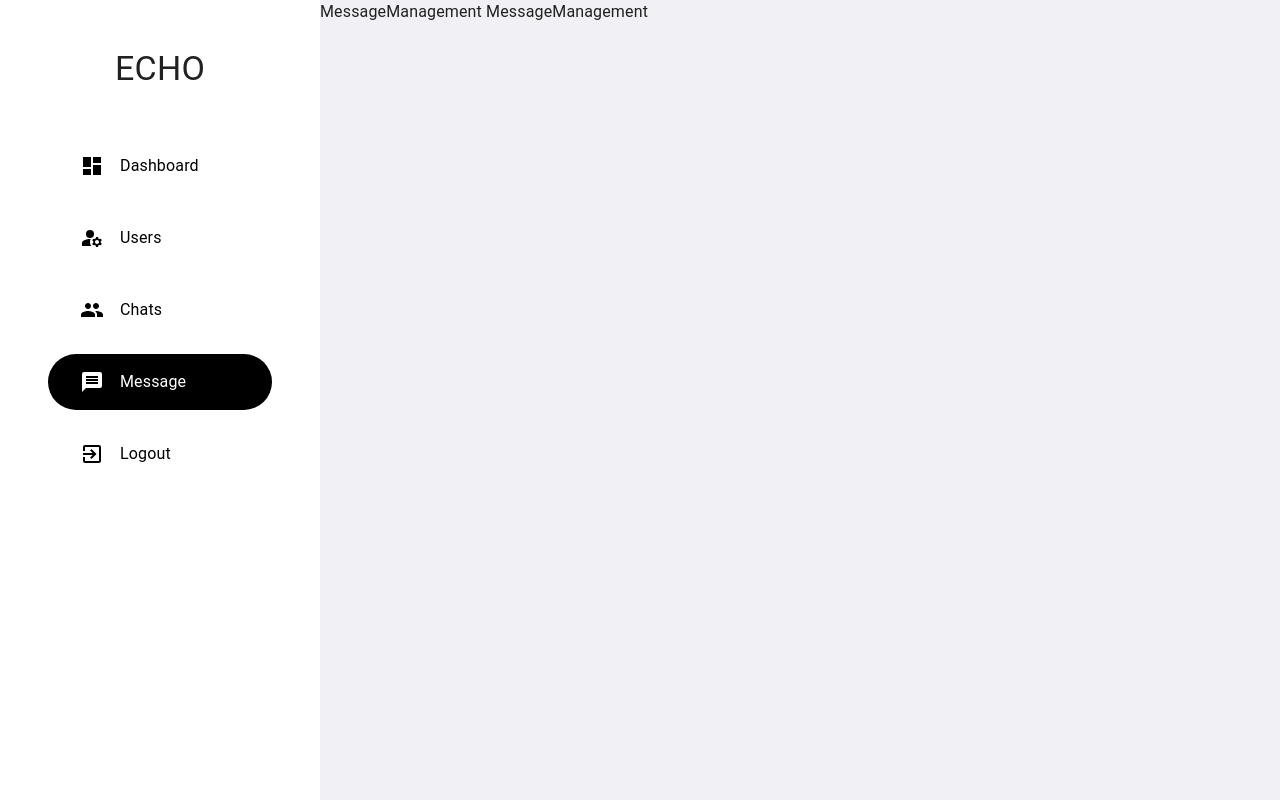
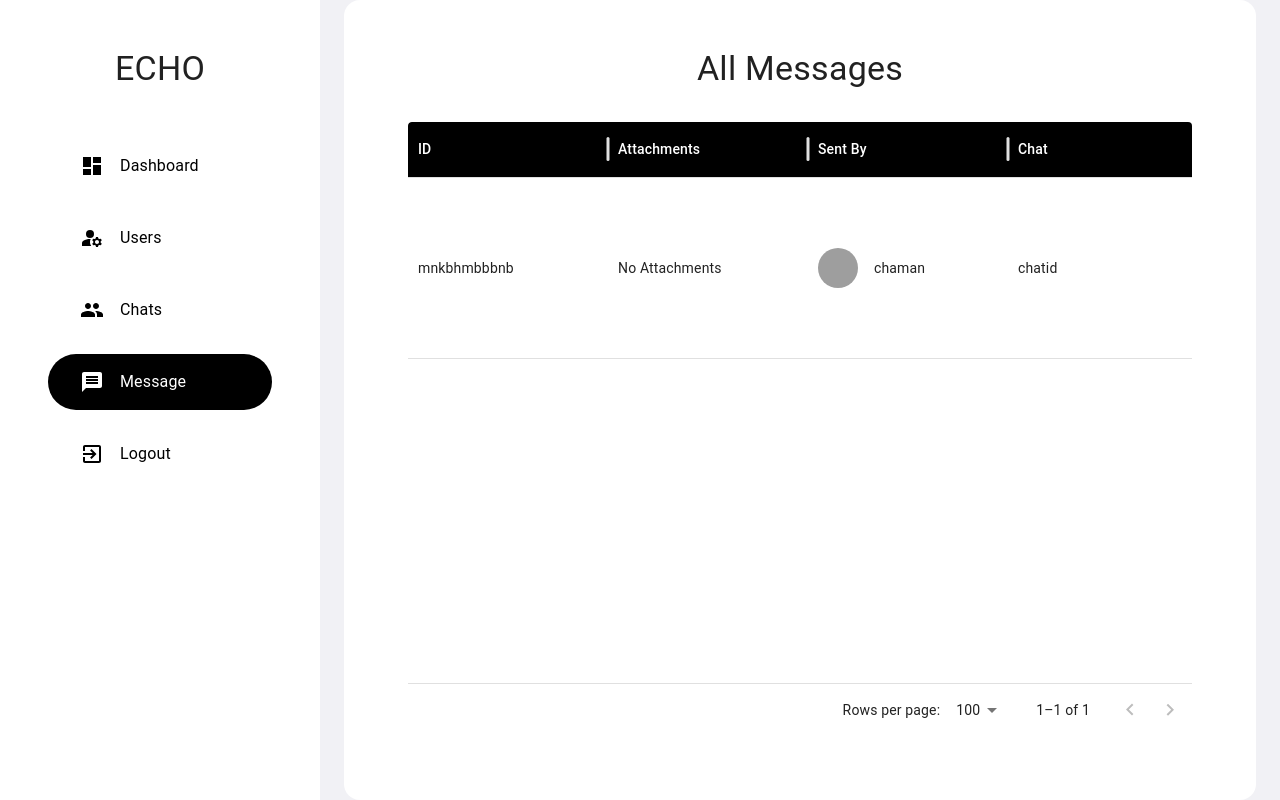
Before and after one commit to YogeshMahajanGit/Echo, a React (Vite) app in the folder client/: page /admin/messages in a window 1280 px wide. Built offline with nearby package versions, Linux system fonts and the light colour scheme; grey boxes are pictures that could not be loaded.

Commit message:
add admin message management component

```diff
--- a/client/src/components/constants/sampleData.js
+++ b/client/src/components/constants/sampleData.js
@@ -147,4 +147,24 @@ export const dashboardData = {
       },
     },
   ],
+
+  message: [
+    {
+      attachments: [
+        {
+          public_id: "kmknknj",
+          url: "https://cdn-icons-png.flaticon.com/512/6858/6858504.png",
+        },
+      ],
+      content: "Massage hai",
+      _id: "mnkbhmbbbnb",
+      sender: {
+        avatar: "https://cdn-icons-png.flaticon.com/512/6858/6858504.png",
+        name: "chaman",
+      },
+      chat: "chatid",
+      groupChat: true,
+      createdAt: "2024-02-12T10:41:30.630Z",
+    },
+  ],
 };
--- a/client/src/pages/admin/MessageManagement.jsx
+++ b/client/src/pages/admin/MessageManagement.jsx
@@ -1,4 +1,11 @@
+import { useEffect, useState } from "react";
 import AdminLayout from "../../components/layout/AdminLayout";
+import Table from "../../components/shared/Table";
+import { dashboardData } from "../../components/constants/sampleData";
+import { Avatar, Box, Stack } from "@mui/material";
+import { fileFormat, transformImage } from "../../lib/features";
+import moment from "moment";
+import ReanderAttachment from "../../components/shared/RenderAttachment";
 
 const columns = [
   {
@@ -12,9 +19,31 @@ const columns = [
     headerName: "Attachments",
     headerClassName: "table-header",
     width: 200,
-    renderCell: (params) => (
-      <Avatar alt={params.row.name} src={params.row.avatar} />
-    ),
+    renderCell: (params) => {
+      const { attachments } = params.row;
+
+      return attachments?.lenght > 0
+        ? attachments.map((i) => {
+            const url = i.url;
+            const file = fileFormat(url);
+
+            return (
+              <Box key={i}>
+                <a
+                  href={url}
+                  download
+                  target="_blank"
+                  style={{
+                    color: "black",
+                  }}
+                >
+                  {ReanderAttachment(file, url)}
+                </a>
+              </Box>
+            );
+          })
+        : "No Attachments";
+    },
   },
   {
     field: "Sender",
@@ -22,7 +51,7 @@ const columns = [
     headerClassName: "table-header",
     width: 200,
     renderCell: (params) => (
-      <Stack>
+      <Stack direction={"row"} spacing={"1rem"} alignItems={"center"}>
         <Avatar alt={params.row.sender.name} src={params.row.sender.avatar} />
         <span>{params.row.sender.name}</span>
       </Stack>
@@ -49,9 +78,30 @@ const columns = [
 ];
 
 function MessageManagement() {
+  const [rows, setRows] = useState([]);
+
+  useEffect(() => {
+    setRows(
+      dashboardData.message.map((msg) => ({
+        ...msg,
+        id: msg._id,
+        sender: {
+          name: msg.sender.name,
+          avatar: transformImage(msg.sender.avatar, 50),
+        },
+        createdAt: moment(msg.createdAt).format("MMMM Do YYYY, h:mm:ss a"),
+      }))
+    );
+  }, []);
+
   return (
     <AdminLayout>
-      <div>MessageManagement MessageManagement</div>
+      <Table
+        heading={"All Messages"}
+        columns={columns}
+        rows={rows}
+        rowHeight={180}
+      />
     </AdminLayout>
   );
 }
```
